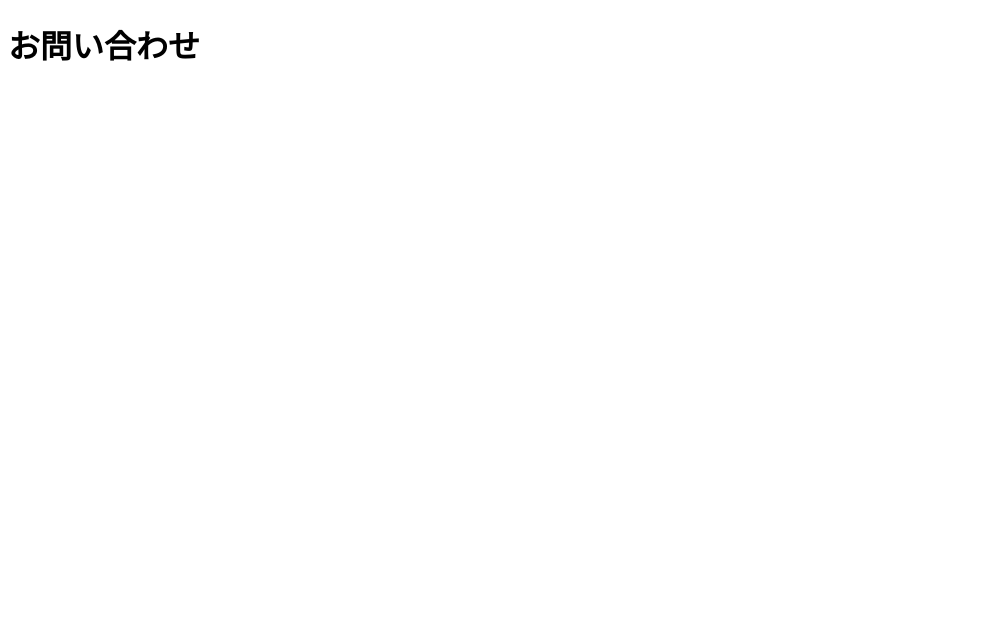
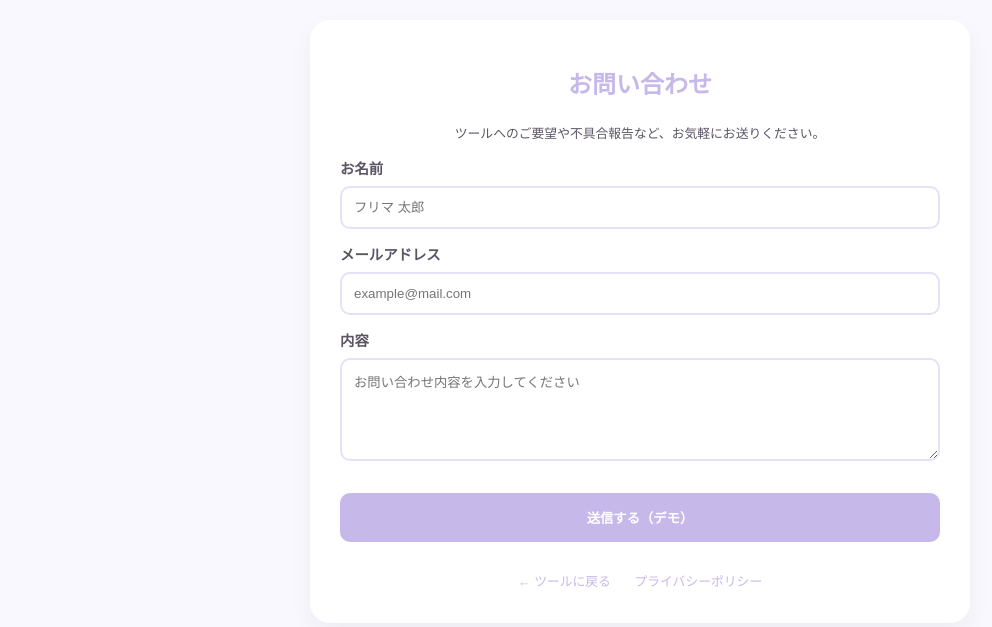
Before and after one commit to usefultools-sgt/mercari-calculator2026, a plain HTML site: page contact.html in a window 1280 px wide. Shown: the whole page, without its empty margins (0-992 px from the left). Drawn offline with Linux system fonts and the light colour scheme.

Commit message:
Update contact.html

```diff
--- a/contact.html
+++ b/contact.html
@@ -5,12 +5,101 @@
   <meta name="viewport" content="width=device-width,initial-scale=1.0,viewport-fit=cover"/>
   <title>お問い合わせ | フリマ送料診断・利益計算ツール 2026</title>
   <style>
-    /* 共通のデザインをここに記述（zip内のcontact.htmlの内容を貼り付け） */
+    :root {
+      --lavender: #C7B8EA;
+      --lav-soft: #E6E0F8;
+      --pink-accent: #FFD1DC;
+      --text: #5A5464;
+    }
+    body {
+      font-family: 'Helvetica Neue', Arial, sans-serif;
+      background-color: #f9f8ff;
+      color: var(--text);
+      margin: 0;
+      padding: 20px;
+      line-height: 1.6;
+    }
+    .container {
+      max-width: 600px;
+      margin: 0 auto;
+      background: white;
+      padding: 30px;
+      border-radius: 20px;
+      box-shadow: 0 10px 25px rgba(0,0,0,0.05);
+    }
+    h1 {
+      color: var(--lavender);
+      text-align: center;
+      font-size: 1.5rem;
+      margin-bottom: 20px;
+    }
+    .form-group {
+      margin-bottom: 15px;
+    }
+    label {
+      display: block;
+      font-weight: bold;
+      margin-bottom: 5px;
+      font-size: 0.9rem;
+    }
+    input, textarea {
+      width: 100%;
+      padding: 12px;
+      border: 2px solid var(--lav-soft);
+      border-radius: 10px;
+      box-sizing: border-box;
+      outline: none;
+    }
+    input:focus, textarea:focus {
+      border-color: var(--lavender);
+    }
+    .btn-submit {
+      width: 100%;
+      background: var(--lavender);
+      color: white;
+      border: none;
+      padding: 15px;
+      border-radius: 10px;
+      font-weight: bold;
+      cursor: pointer;
+      margin-top: 10px;
+    }
+    .footer-links {
+      text-align: center;
+      margin-top: 30px;
+      font-size: 0.8rem;
+    }
+    .footer-links a {
+      color: var(--lavender);
+      text-decoration: none;
+      margin: 0 10px;
+    }
   </style>
 </head>
 <body>
-  <h1>お問い合わせ</h1>
-  <div id="formWrap">
+  <div class="container">
+    <h1>お問い合わせ</h1>
+    <div id="formWrap">
+      <p style="font-size: 0.8rem; text-align: center;">ツールへのご要望や不具合報告など、お気軽にお送りください。</p>
+      <div class="form-group">
+        <label>お名前</label>
+        <input type="text" placeholder="フリマ 太郎">
+      </div>
+      <div class="form-group">
+        <label>メールアドレス</label>
+        <input type="email" placeholder="example@mail.com">
+      </div>
+      <div class="form-group">
+        <label>内容</label>
+        <textarea rows="5" placeholder="お問い合わせ内容を入力してください"></textarea>
+      </div>
+      <button class="btn-submit">送信する（デモ）</button>
     </div>
+
+    <div class="footer-links">
+      <a href="index.html">← ツールに戻る</a>
+      <a href="privacy.html">プライバシーポリシー</a>
+    </div>
+  </div>
 </body>
 </html>
```
